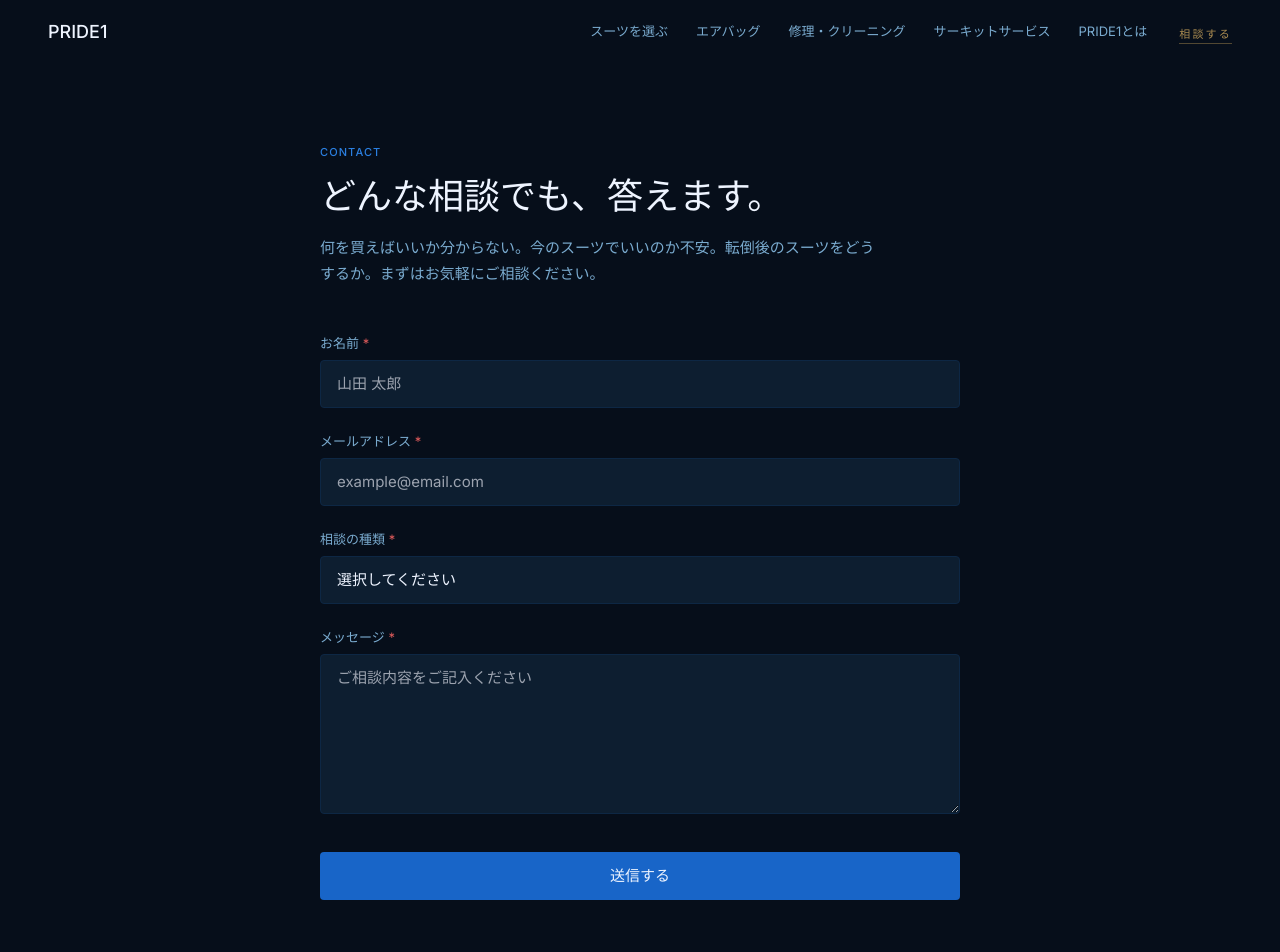
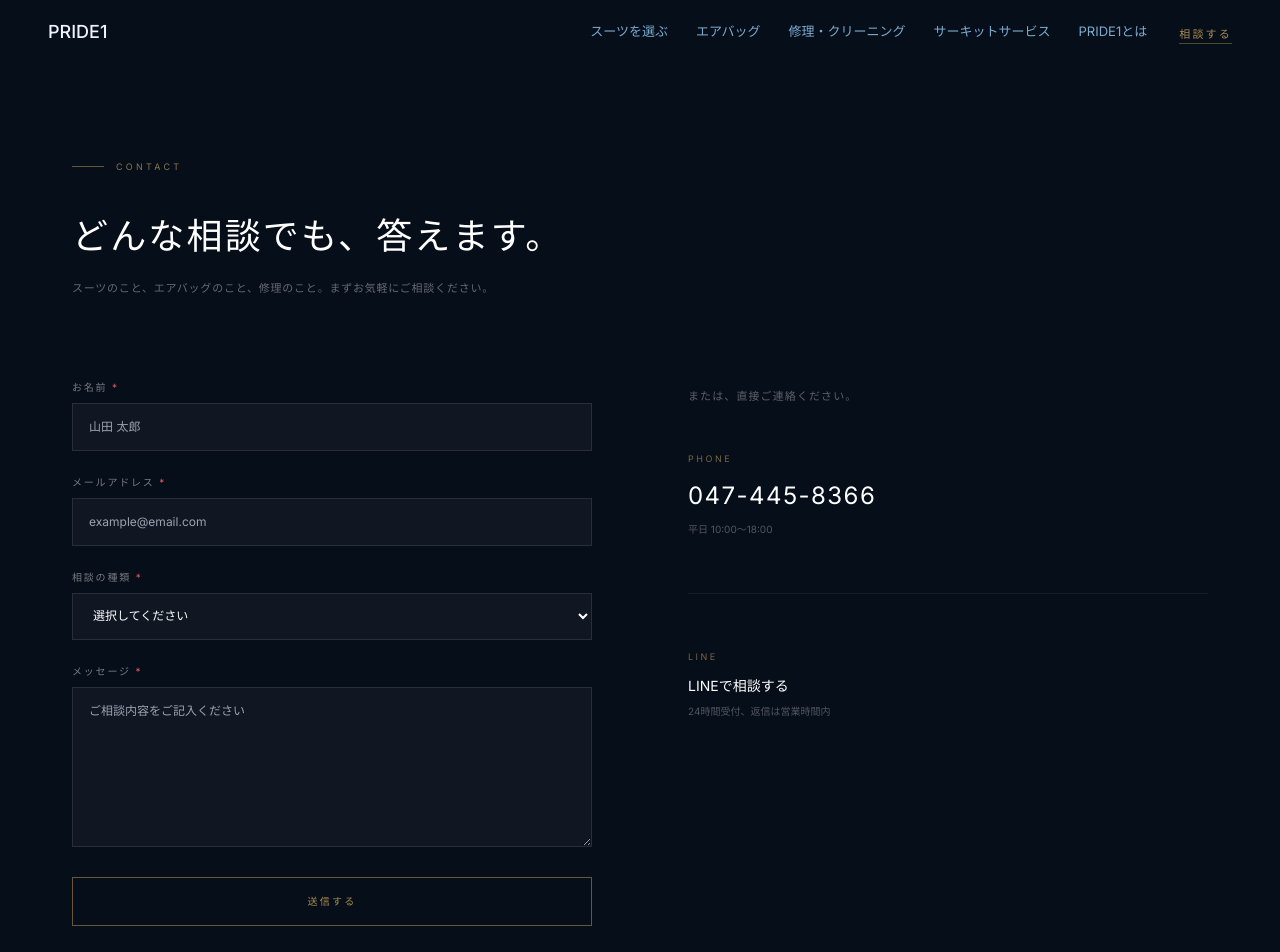
Before and after one commit to katopride1/pride1-website, a Next.js app: page /contact in a window 1280 px wide. Shown: the top 952 px of the page. Built offline with nearby package versions, Linux system fonts and the light colour scheme.

Commit message:
feat: contact page redesign with brand aesthetic

```diff
--- a/app/contact/page.tsx
+++ b/app/contact/page.tsx
@@ -1,6 +1,4 @@
-import SectionHeader from '@/components/ui/SectionHeader'
 import ContactForm from '@/components/ui/ContactForm'
-import Button from '@/components/ui/Button'
 
 export const metadata = {
   title: 'お問い合わせ | PRIDE1',
@@ -9,56 +7,121 @@ export const metadata = {
 
 export default function ContactPage() {
   return (
-    <>
-      {/* フォームエリア */}
-      <section className="bg-[#060E1A] px-6 py-20">
-        <div className="max-w-[640px] mx-auto">
-          <SectionHeader
-            eyebrow="CONTACT"
-            title="どんな相談でも、答えます。"
-            description="何を買えばいいか分からない。今のスーツでいいのか不安。転倒後のスーツをどうするか。まずはお気軽にご相談ください。"
-            align="left"
-          />
-          <div className="mt-12">
+    <div style={{ background: '#060E1A', minHeight: '100vh' }}>
+
+      {/* Hero area */}
+      <div style={{ padding: '96px 72px 80px' }}>
+        {/* Eyebrow */}
+        <div className="flex items-center" style={{ gap: '12px', marginBottom: '32px' }}>
+          <div style={{ width: '32px', height: '1px', background: 'rgba(197,160,89,0.5)', flexShrink: 0 }} />
+          <p style={{ fontSize: '9px', letterSpacing: '0.36em', color: 'rgba(197,160,89,0.7)', margin: 0 }}>
+            CONTACT
+          </p>
+        </div>
+
+        {/* H1 */}
+        <h1
+          style={{
+            fontFamily: "'Noto Sans JP', sans-serif",
+            fontSize: '36px',
+            fontWeight: 300,
+            letterSpacing: '0.06em',
+            color: 'white',
+            marginBottom: '16px',
+          }}
+        >
+          どんな相談でも、答えます。
+        </h1>
+
+        {/* Subtext */}
+        <p
+          style={{
+            fontSize: '11px',
+            lineHeight: 2.2,
+            color: 'rgba(255,255,255,0.38)',
+            letterSpacing: '0.07em',
+          }}
+        >
+          スーツのこと、エアバッグのこと、修理のこと。まずお気軽にご相談ください。
+        </p>
+      </div>
+
+      {/* Content area: 2-column grid */}
+      <div
+        style={{
+          padding: '0 72px 120px',
+          display: 'grid',
+          gridTemplateColumns: '1fr 1fr',
+          gap: '96px',
+        }}
+      >
+        {/* Left: Form */}
+        <div style={{ minWidth: 0 }}>
           <ContactForm />
         </div>
-        </div>
-      </section>
 
-      {/* 電話・LINE情報 */}
-      <section className="bg-[#0D1E30] px-6 py-12">
-        <div className="max-w-[640px] mx-auto text-center">
-          <p className="text-[13px] text-[#4A7A9B] mb-6">
-            フォーム以外でのご連絡はこちら
+        {/* Right: Other contact methods */}
+        <div style={{ paddingTop: '8px', minWidth: 0 }}>
+          <p
+            style={{
+              fontSize: '11px',
+              letterSpacing: '0.1em',
+              color: 'rgba(255,255,255,0.35)',
+              marginBottom: '48px',
+            }}
+          >
+            または、直接ご連絡ください。
           </p>
-          <div className="flex flex-col sm:flex-row gap-8 justify-center">
-            {/* 電話 */}
-            <div className="flex flex-col items-center">
-              <p className="text-[11px] text-[#4A7A9B] mb-2">お電話</p>
+
+          {/* Phone */}
+          <div style={{ marginBottom: '56px' }}>
+            <p style={{ fontSize: '9px', letterSpacing: '0.28em', color: 'rgba(197,160,89,0.6)', marginBottom: '12px' }}>
+              PHONE
+            </p>
             <a
               href="tel:047-445-8366"
-                className="text-[20px] font-medium text-[#EEF4FF] hover:text-[#7AABCF] transition-colors"
+              style={{
+                fontSize: '24px',
+                fontWeight: 300,
+                color: 'white',
+                letterSpacing: '0.06em',
+                textDecoration: 'none',
+                display: 'block',
+              }}
             >
               047-445-8366
             </a>
-              <p className="text-[12px] text-[#4A7A9B] mt-1">
-                受付時間はスケジュールページをご確認ください
+            <p style={{ fontSize: '10px', color: 'rgba(255,255,255,0.3)', marginTop: '8px' }}>
+              平日 10:00〜18:00
             </p>
           </div>
 
+          {/* Divider */}
+          <div style={{ borderTop: '1px solid rgba(255,255,255,0.06)', marginBottom: '56px' }} />
+
           {/* LINE */}
-            <div className="flex flex-col items-center">
-              <p className="text-[11px] text-[#4A7A9B] mb-2">LINE</p>
-              <Button href="#line" variant="secondary">
+          <div>
+            <p style={{ fontSize: '9px', letterSpacing: '0.28em', color: 'rgba(197,160,89,0.6)', marginBottom: '12px' }}>
+              LINE
+            </p>
+            <a
+              href="#line"
+              style={{
+                fontSize: '14px',
+                fontWeight: 300,
+                color: 'white',
+                textDecoration: 'none',
+                display: 'block',
+              }}
+            >
               LINEで相談する
-              </Button>
-              <p className="text-[12px] text-[#4A7A9B] mt-1">
-                LINEでの相談はお気軽にどうぞ
+            </a>
+            <p style={{ fontSize: '10px', color: 'rgba(255,255,255,0.3)', marginTop: '8px' }}>
+              24時間受付、返信は営業時間内
             </p>
           </div>
         </div>
       </div>
-      </section>
-    </>
+    </div>
   )
 }
--- a/components/ui/ContactForm.tsx
+++ b/components/ui/ContactForm.tsx
@@ -4,7 +4,6 @@ import { useState } from 'react'
 import { useForm } from 'react-hook-form'
 import { zodResolver } from '@hookform/resolvers/zod'
 import { z } from 'zod'
-import Button from '@/components/ui/Button'
 
 const schema = z.object({
   name:    z.string().min(1, 'お名前を入力してください'),
@@ -23,14 +22,34 @@ const contactTypes = [
   'その他',
 ] as const
 
-const inputClass =
-  'w-full bg-[#0D1E30] border border-[#0D2744] rounded-[4px] px-4 py-3 text-[15px] text-[#EEF4FF] outline-none focus:border-[#1865C8] transition-colors'
+const inputStyle: React.CSSProperties = {
+  background: 'rgba(255,255,255,0.04)',
+  border: '1px solid rgba(255,255,255,0.1)',
+  borderRadius: 0,
+  color: 'white',
+  fontSize: '12px',
+  padding: '14px 16px',
+  width: '100%',
+  outline: 'none',
+}
 
-const labelClass = 'block text-[13px] text-[#7AABCF] mb-1.5'
-const errorClass = 'text-[12px] text-[#E05C5C] mt-1'
+const labelStyle: React.CSSProperties = {
+  display: 'block',
+  fontSize: '10px',
+  letterSpacing: '0.18em',
+  color: 'rgba(255,255,255,0.45)',
+  marginBottom: '8px',
+}
+
+const errorStyle: React.CSSProperties = {
+  fontSize: '11px',
+  color: '#E05C5C',
+  marginTop: '4px',
+}
 
 export default function ContactForm() {
   const [status, setStatus] = useState<'idle' | 'loading' | 'success' | 'error'>('idle')
+  const [focusedField, setFocusedField] = useState<string | null>(null)
 
   const {
     register,
@@ -53,93 +72,113 @@ export default function ContactForm() {
     }
   }
 
+  const getFocusStyle = (name: string): React.CSSProperties => ({
+    ...inputStyle,
+    borderColor: focusedField === name ? 'rgba(197,160,89,0.5)' : 'rgba(255,255,255,0.1)',
+  })
+
   if (status === 'success') {
     return (
-      <div className="max-w-[640px] bg-[#0D1E30] border border-[#0D2744] rounded-[8px] px-8 py-10 text-[15px] text-[#7AABCF] leading-[1.75]">
+      <p style={{ fontSize: '11px', lineHeight: 2.2, color: 'rgba(255,255,255,0.38)' }}>
         お問い合わせありがとうございます。48時間以内にご返信いたします。
-      </div>
+      </p>
     )
   }
 
   return (
-    <form onSubmit={handleSubmit(onSubmit)} className="max-w-[640px] flex flex-col gap-6">
+    <form onSubmit={handleSubmit(onSubmit)} style={{ display: 'flex', flexDirection: 'column', gap: '24px' }}>
       {/* お名前 */}
       <div>
-        <label className={labelClass}>
-          お名前 <span className="text-[#E05C5C]">*</span>
+        <label style={labelStyle}>
+          お名前 <span style={{ color: '#E05C5C' }}>*</span>
         </label>
         <input
           {...register('name')}
           type="text"
           placeholder="山田 太郎"
-          className={inputClass}
+          style={getFocusStyle('name')}
+          onFocus={() => setFocusedField('name')}
+          onBlur={() => setFocusedField(null)}
         />
-        {errors.name && <p className={errorClass}>{errors.name.message}</p>}
+        {errors.name && <p style={errorStyle}>{errors.name.message}</p>}
       </div>
 
       {/* メールアドレス */}
       <div>
-        <label className={labelClass}>
-          メールアドレス <span className="text-[#E05C5C]">*</span>
+        <label style={labelStyle}>
+          メールアドレス <span style={{ color: '#E05C5C' }}>*</span>
         </label>
         <input
           {...register('email')}
           type="email"
           placeholder="example@email.com"
-          className={inputClass}
+          style={getFocusStyle('email')}
+          onFocus={() => setFocusedField('email')}
+          onBlur={() => setFocusedField(null)}
         />
-        {errors.email && <p className={errorClass}>{errors.email.message}</p>}
+        {errors.email && <p style={errorStyle}>{errors.email.message}</p>}
       </div>
 
       {/* 相談の種類 */}
       <div>
-        <label className={labelClass}>
-          相談の種類 <span className="text-[#E05C5C]">*</span>
+        <label style={labelStyle}>
+          相談の種類 <span style={{ color: '#E05C5C' }}>*</span>
         </label>
         <select
           {...register('type')}
-          className={inputClass}
-          style={{ appearance: 'none' }}
           defaultValue=""
+          style={getFocusStyle('type')}
+          onFocus={() => setFocusedField('type')}
+          onBlur={() => setFocusedField(null)}
         >
           <option value="" disabled>選択してください</option>
           {contactTypes.map((t) => (
             <option key={t} value={t}>{t}</option>
           ))}
         </select>
-        {errors.type && <p className={errorClass}>{errors.type.message}</p>}
+        {errors.type && <p style={errorStyle}>{errors.type.message}</p>}
       </div>
 
       {/* メッセージ */}
       <div>
-        <label className={labelClass}>
-          メッセージ <span className="text-[#E05C5C]">*</span>
+        <label style={labelStyle}>
+          メッセージ <span style={{ color: '#E05C5C' }}>*</span>
         </label>
         <textarea
           {...register('message')}
           placeholder="ご相談内容をご記入ください"
-          className={`${inputClass} min-h-[160px] resize-y`}
+          style={{ ...getFocusStyle('message'), minHeight: '160px', resize: 'vertical' }}
+          onFocus={() => setFocusedField('message')}
+          onBlur={() => setFocusedField(null)}
         />
-        {errors.message && <p className={errorClass}>{errors.message.message}</p>}
+        {errors.message && <p style={errorStyle}>{errors.message.message}</p>}
       </div>
 
       {/* エラーバナー */}
       {status === 'error' && (
-        <p className="text-[13px] text-[#E05C5C]">
+        <p style={{ fontSize: '11px', color: '#E05C5C' }}>
           送信に失敗しました。お手数ですが、お電話またはLINEでご連絡ください。
         </p>
       )}
 
       {/* 送信ボタン */}
-      <Button
+      <button
         type="submit"
-        variant="primary"
-        size="lg"
-        className="w-full mt-2"
         disabled={status === 'loading'}
+        style={{
+          background: 'transparent',
+          border: '1px solid rgba(197,160,89,0.5)',
+          color: 'rgba(197,160,89,0.85)',
+          fontSize: '10px',
+          letterSpacing: '0.22em',
+          padding: '16px 32px',
+          width: '100%',
+          cursor: status === 'loading' ? 'not-allowed' : 'pointer',
+          opacity: status === 'loading' ? 0.6 : 1,
+        }}
       >
         {status === 'loading' ? '送信中...' : '送信する'}
-      </Button>
+      </button>
     </form>
   )
 }
```
Lines whose indentation alone changed are shown as unchanged.
